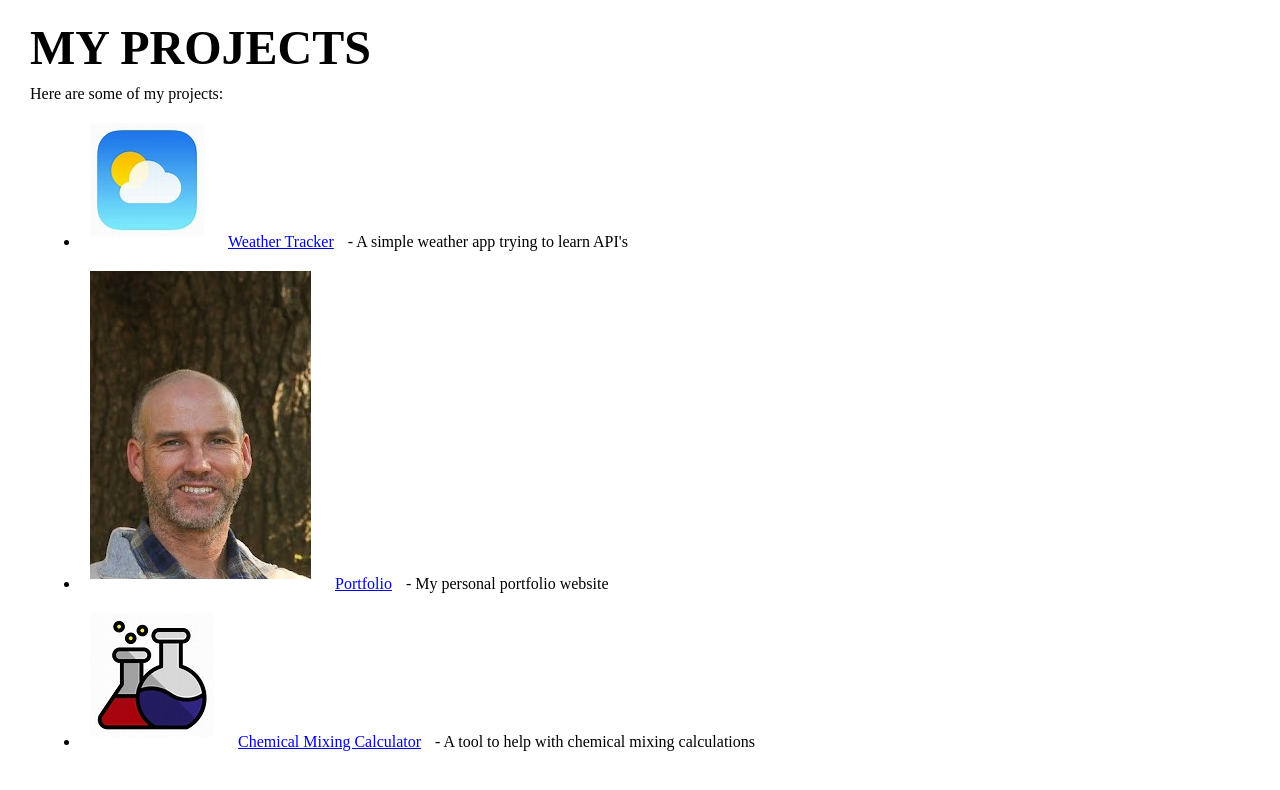
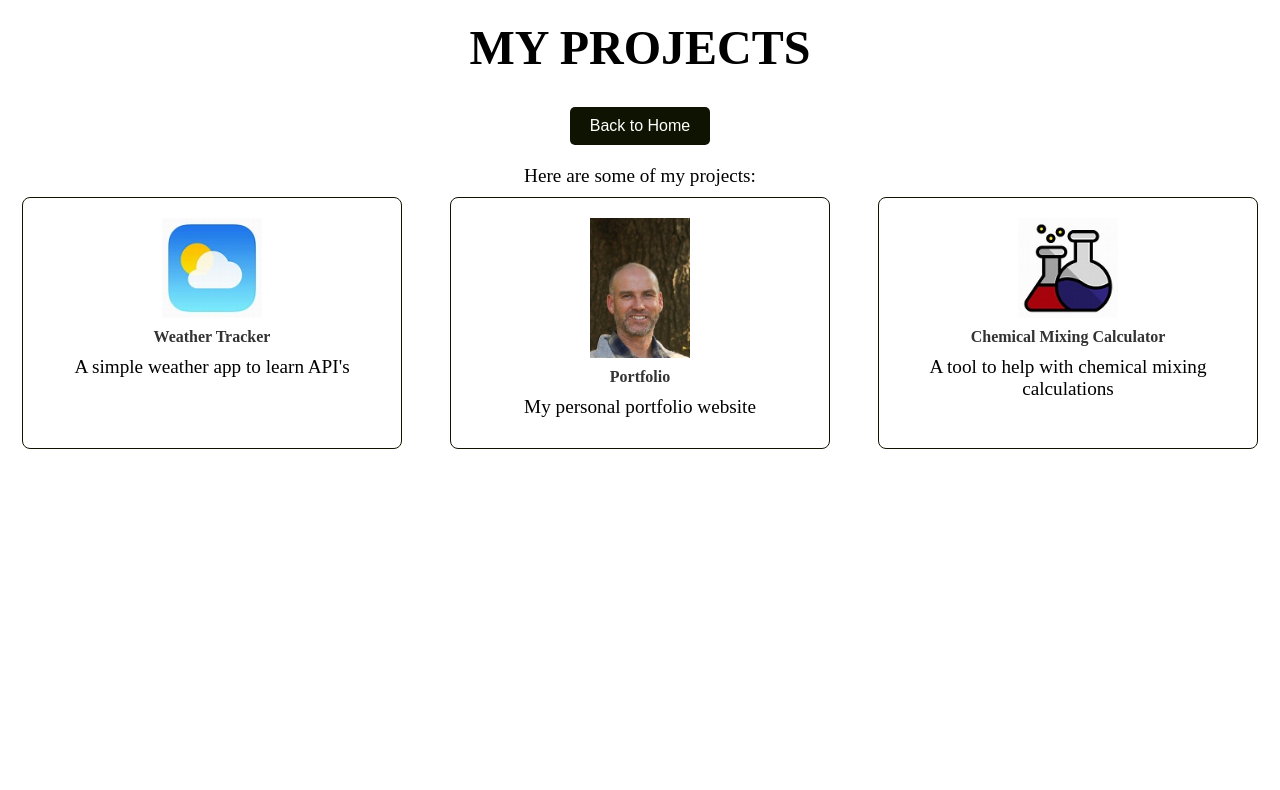
Before and after one commit to CS81Turf/About-Me-HTML, a plain HTML site: page About-Me-HTML/projects.html in a window 1280 px wide. Drawn offline with Linux system fonts and the light colour scheme.

Commit message:
Aligned projects.html images

```diff
--- a/About-Me-HTML/projects.html
+++ b/About-Me-HTML/projects.html
@@ -3,18 +3,31 @@
 <head>
     <meta charset="UTF-8">
     <meta name="viewport" content="width=device-width, initial-scale=1.0">
-    <link rel="stylesheet" href="/style.css">
+    <link rel="stylesheet" href="/style2.css">
     <title>Document</title>
 </head>
 <body>
     <h1>MY PROJECTS</h1>
+    <button class="back-btn" onclick="window.location.href='index.html'">Back to Home</button>
     <p>Here are some of my projects:</p>
     <ul>
-        <li><img src="images/weather_icon.jpg" alt="WeatherTracker app logo showing clouds and sun">
-            <a href="https://github.com/CS81Turf/weathertracker">Weather Tracker</a> - A simple weather app trying to learn API's</li>
-        <li><img src="images/chris_headshot.jpg" alt="Chris Habich's headshot">
-            <a href="https://github.com/CS81Turf/portfolio">Portfolio</a> - My personal portfolio website</li>
-        <li><img src="images/chem_icon.jpg" alt="Chemical Mixing Calculator app logo showing a beaker">
-            <a href="https://github.com/CS81Turf/chemical-mixing-calculator">Chemical Mixing Calculator</a> - A tool to help with chemical mixing calculations</li>
+  <li>
+    <img src="images/weather_icon.jpg" alt="WeatherTracker logo" />
+    <a href="https://github.com/CS81Turf/weathertracker">Weather Tracker</a>
+    <p>A simple weather app to learn API's</p>
+  </li>
+  <li>
+    <img src="images/chris_headshot.jpg" alt="Chris Habich's headshot" />
+    <a href="https://github.com/CS81Turf/portfolio">Portfolio</a>
+    <p>My personal portfolio website</p>
+  </li>
+  <li>
+    <img src="images/chem_icon.jpg" alt="Chemical Mixing Calculator logo" />
+    <a href="https://github.com/CS81Turf/chemical-mixing-calculator">Chemical Mixing Calculator</a>
+    <p>A tool to help with chemical mixing calculations</p>
+  </li>
+</ul>
+
+
 </body>
 </html>
--- a/About-Me-HTML/style.css
+++ b/About-Me-HTML/style.css
@@ -1,6 +1,7 @@
 * {
     box-sizing: border-box;
     margin: 10px;
+    font-family:Verdana, Geneva, Tahoma, sans-serif
 }
 
 h1 {
--- /dev/null
+++ b/About-Me-HTML/style2.css
@@ -0,0 +1,62 @@
+h1 {
+    font-size: 3rem;
+    text-align: center;
+    margin-top: 20px;
+}
+
+p {
+    font-size: 1.2rem;
+    text-align: center;
+    margin: 10px auto;
+    max-width: 600px;
+}
+
+ul {
+  margin: 0 auto;
+  padding: 0;
+  text-align: center;
+  display: flex;
+  justify-content: space-around;
+  flex-wrap: wrap;
+  gap: 20px;
+  list-style: none;
+}
+
+li {
+  border: 1px solid #0f1402;
+  padding: 20px;
+  border-radius: 8px;
+  width: 30%;
+  display: flex;
+  flex-direction: column;
+  align-items: center;
+  box-sizing: border-box;
+}
+
+li img {
+  width: 100px;
+  height: auto;
+  margin-bottom: 10px;
+}
+
+li a {
+  font-weight: bold;
+  text-decoration: none;
+  color: #333;
+}
+
+li a:hover {
+  color: #f7e709;
+}
+
+button.back-btn {
+    display: block;
+    margin: 20px auto;
+    padding: 10px 20px;
+    font-size: 1rem;
+    background-color: #0f1402;
+    color: white;
+    border: none;
+    border-radius: 5px;
+    cursor: pointer;
+}
```
Also changed, not shown: About-Me-HTML/index.html (+2 -2 lines).
